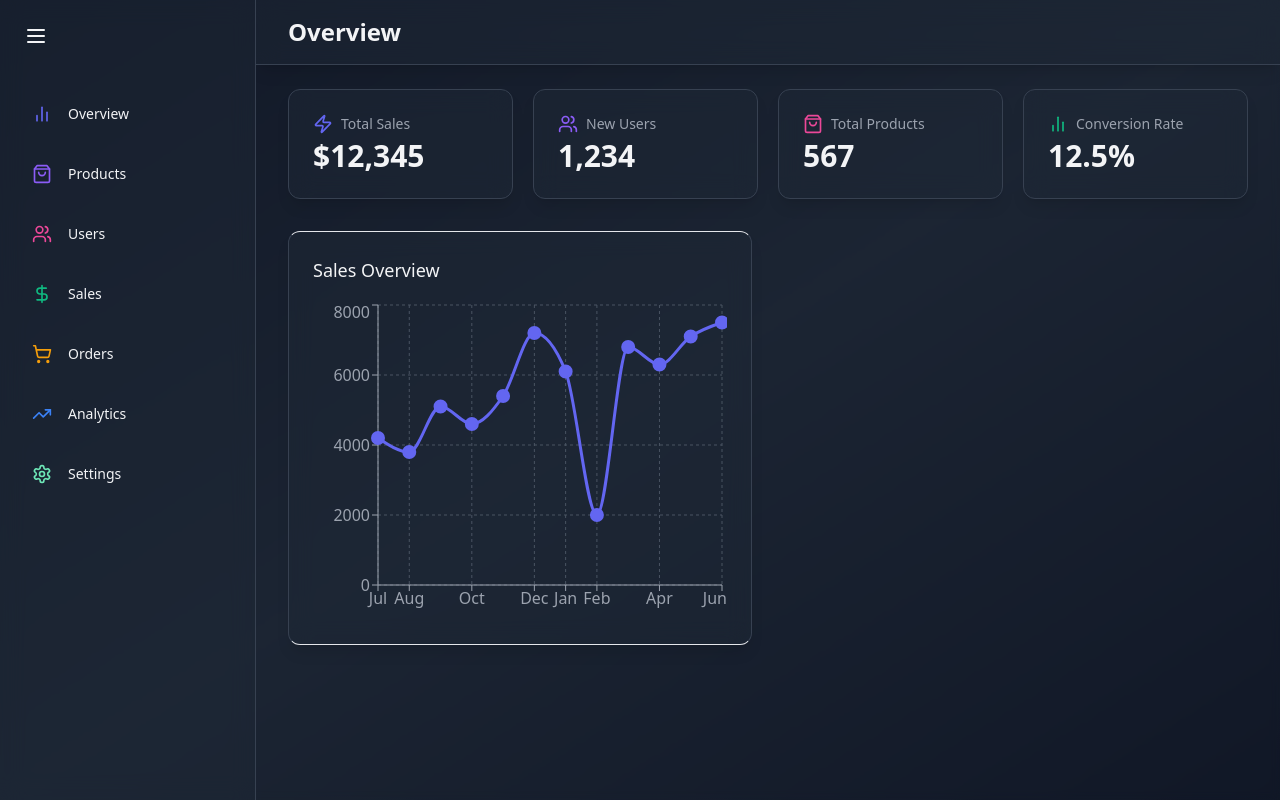
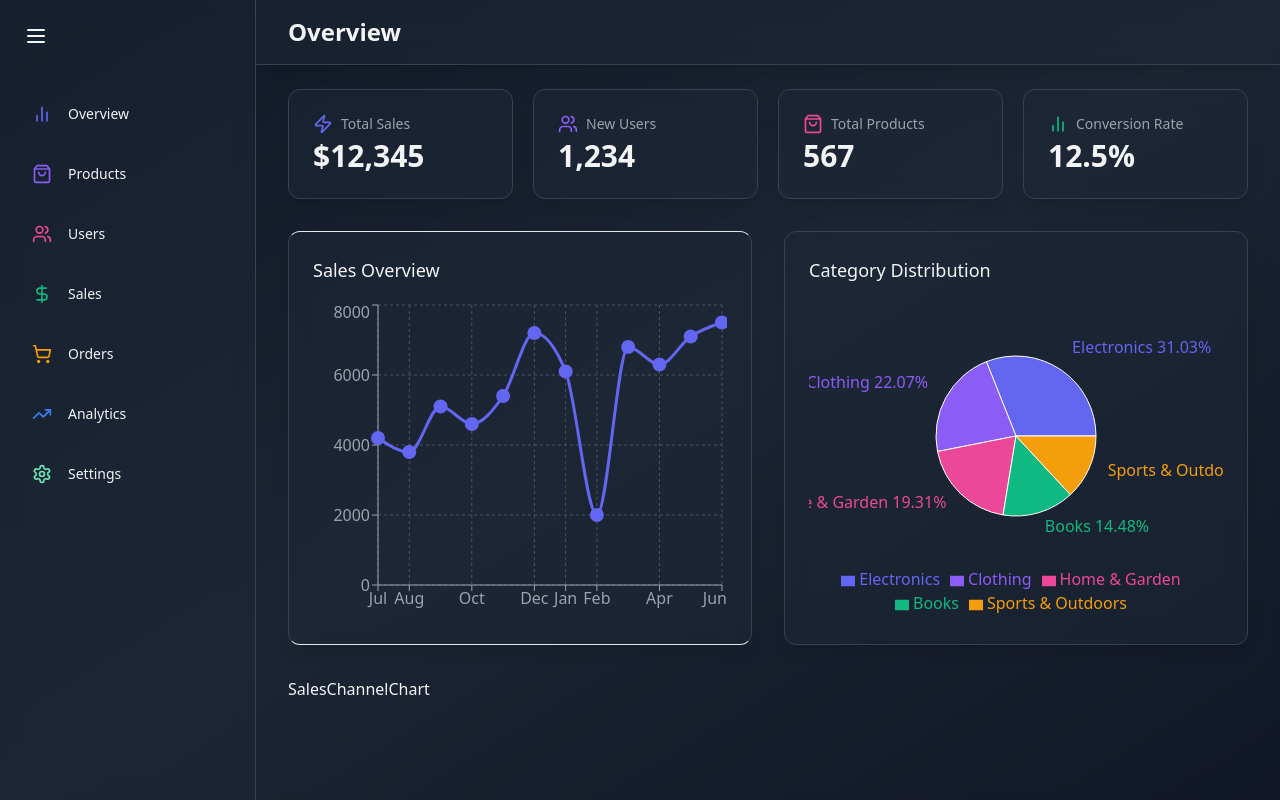
Before and after one commit to codeWith-Repon/Admin-dashboard-React-recharts-, a React (Vite) app: page / in a window 1280 px wide. Built offline with nearby package versions, Linux system fonts and the light colour scheme.

Commit message:
add pie chart

```diff
--- /dev/null
+++ b/src/components/overview/CategoryDistributionChart.jsx
@@ -0,0 +1,64 @@
+import React from "react";
+import { motion } from "framer-motion";
+import { Cell, Legend, Pie, PieChart, ResponsiveContainer, Tooltip } from "recharts";
+
+
+const categoryData = [
+  { name: "Electronics", value: 4500 },
+  { name: "Clothing", value: 3200 },
+  { name: "Home & Garden", value: 2800 },
+  { name: "Books", value: 2100 },
+  { name: "Sports & Outdoors", value: 1900 },
+];
+
+const COLORS = ["#6366F1", "#8B5CF6", "#EC4899", "#10B981", "#F59E0B"];
+
+const CategoryDistributionChart = () => {
+  return (
+    <motion.div
+      className="bg-gray-800 bg-opacity-50 backdrop-blur-md shadow-lg rounded-xl p-6 border border-gray-700"
+      initial={{ opacity: 0, y: 20 }}
+      animate={{ opacity: 1, y: 0 }}
+      transition={{ duration: 0.3 }}
+    >
+      <h2 className="text-lg font-medium mb-4 text-gray-100">
+        Category Distribution
+      </h2>
+      <div className="h-80">
+        <ResponsiveContainer width={"100%"} height={"100%"}>
+          <PieChart>
+            <Pie
+              data={categoryData}
+              cx={"50%"}
+              cy={"50%"}
+              labelLine={false}
+              outerRadius={80}
+              fill="#8884d8"
+              dataKey="value"
+              label={({ name, percent }) =>
+                `${name} ${(percent * 100).toFixed(2)}%`
+              }
+            >
+              {categoryData.map((entry, index) => (
+                <Cell
+                  key={`cell-${index}`}
+                  fill={COLORS[index % COLORS.length]}
+                />
+              ))}
+            </Pie>
+            <Tooltip
+              contentStyle={{
+                backgroundColor: "rgba(31,41,55,0.8)",
+                borderColor: "#4B5563",
+              }}
+              itemStyle={{ color: "#E5E7EB" }}
+            />
+            <Legend />
+          </PieChart>
+        </ResponsiveContainer>
+      </div>
+    </motion.div>
+  );
+};
+
+export default CategoryDistributionChart;
--- /dev/null
+++ b/src/components/overview/SalesChannelChart.jsx
@@ -0,0 +1,11 @@
+import React from 'react'
+
+const SalesChannelChart = () => {
+  return (
+    <div>
+      SalesChannelChart
+    </div>
+  )
+}
+
+export default SalesChannelChart
--- a/src/pages/OverviewPage.jsx
+++ b/src/pages/OverviewPage.jsx
@@ -4,6 +4,8 @@
 import StateCard from "../components/common/StateCard";
 import { BarChart2, ShoppingBag, Users, Zap } from "lucide-react";
 import SalesOverviewChart from "../components/overview/SalesOverviewChart";
+import CategoryDistributionChart from "../components/overview/CategoryDistributionChart";
+import SalesChannelChart from "../components/overview/SalesChannelChart";
 
 const OverviewPage = () => {
   return (
@@ -45,7 +47,9 @@
         </motion.div>
         {/* Charts */}
         <div className="grid grid-cols-1 lg:grid-cols-2 gap-8">
-          <SalesOverviewChart/>
+          <SalesOverviewChart />
+          <CategoryDistributionChart />
+          <SalesChannelChart />
         </div>
       </main>
     </div>
```
